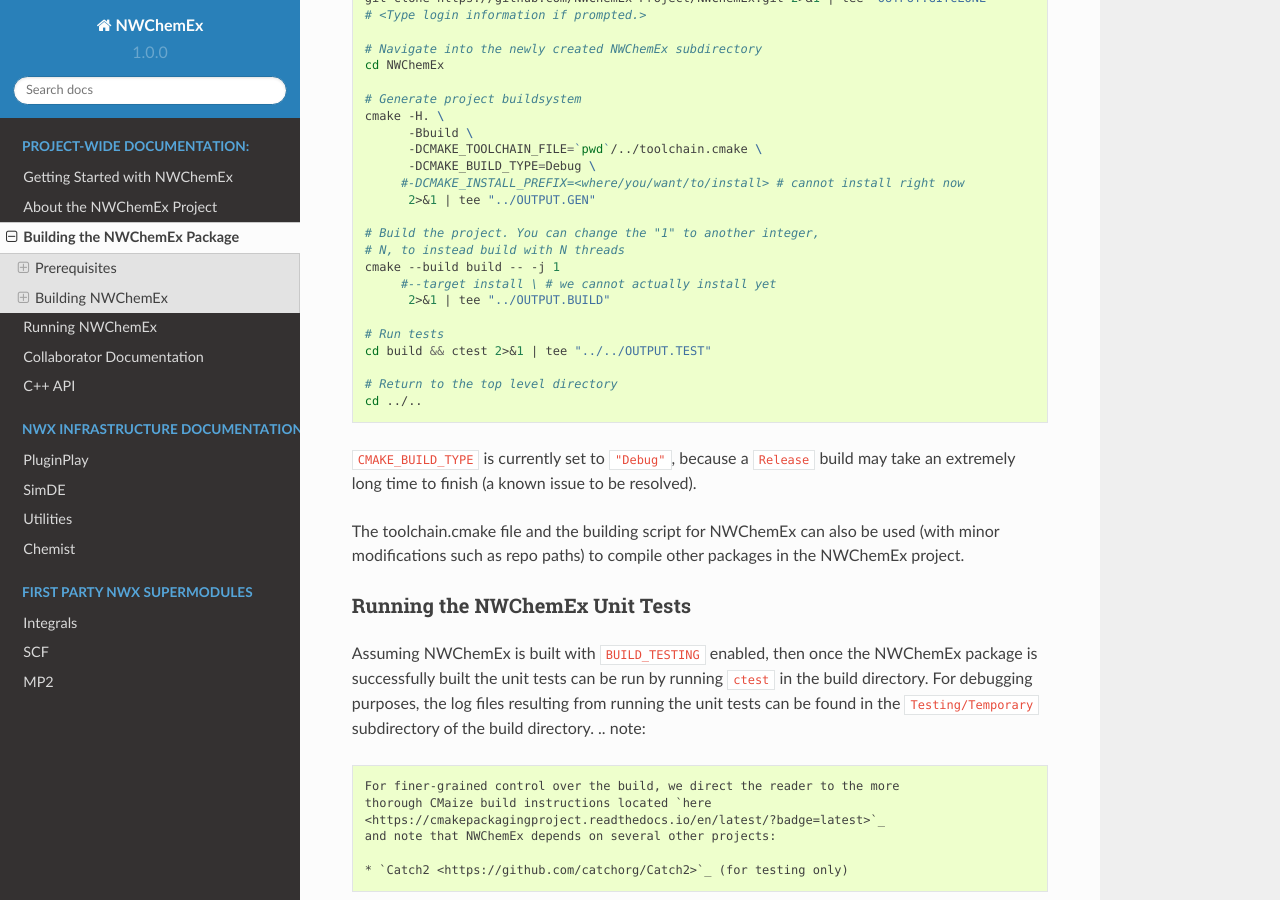
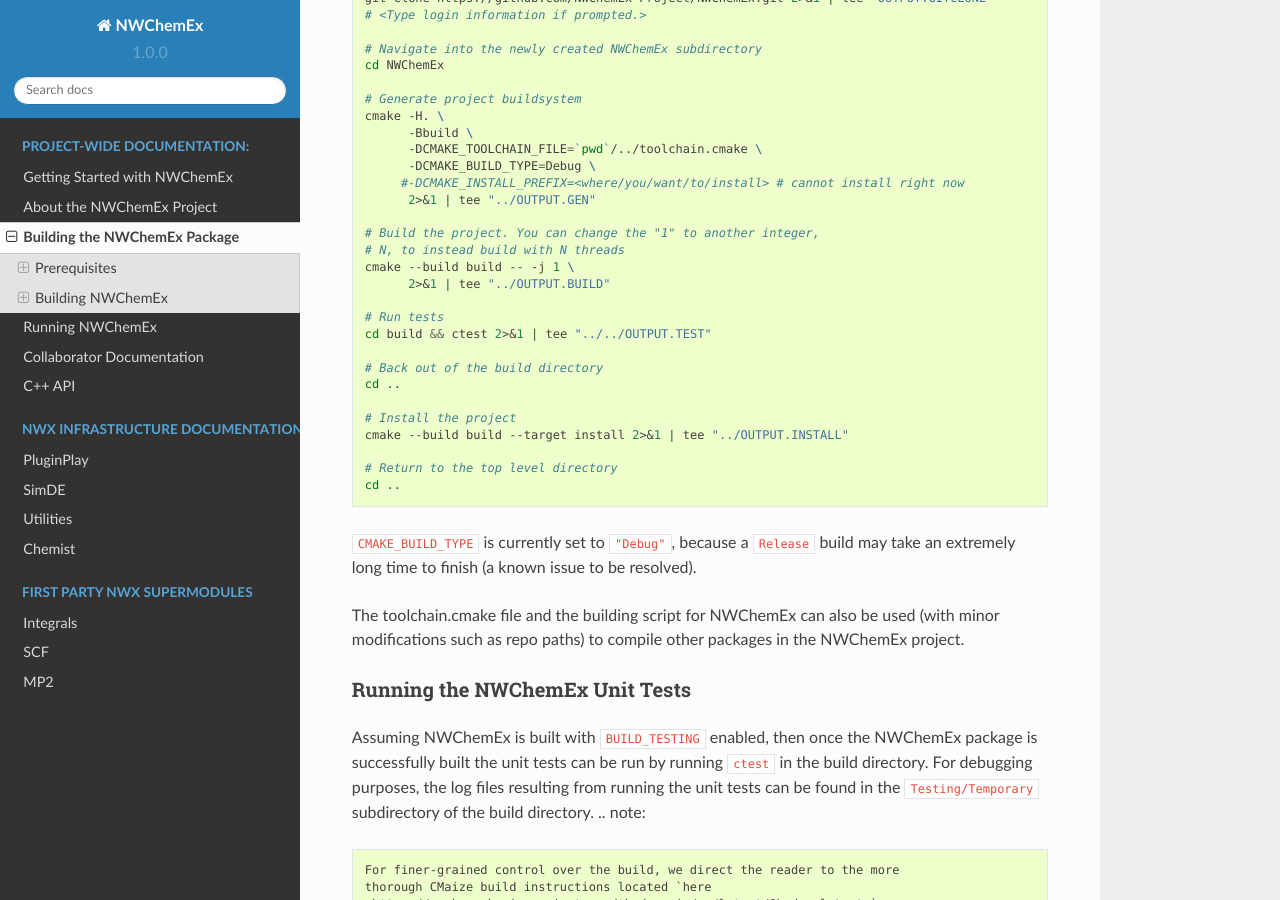
Before and after one commit to NWChemEx/NWChemEx, a Sphinx documentation site: the page built from docs/source/installation/building.rst, in a window 1280 px wide and 900 px high, scrolled down 3303 px. Built offline with Sphinx 7.4.7 and the Read the Docs theme 2.0.0, drawn with Linux system fonts in a browser that asks for light colours.

Commit message:
Update building.rst

```diff
--- a/docs/source/installation/building.rst
+++ b/docs/source/installation/building.rst
@@ -204,15 +204,20 @@
 
    # Build the project. You can change the "1" to another integer,
    # N, to instead build with N threads
-   cmake --build build -- -j 1
-        #--target install \ # we cannot actually install yet
+   cmake --build build -- -j 1 \
          2>&1 | tee "../OUTPUT.BUILD"
 
    # Run tests
    cd build && ctest 2>&1 | tee "../../OUTPUT.TEST"
 
+   # Back out of the build directory
+   cd ..
+
+   # Install the project
+   cmake --build build --target install 2>&1 | tee "../OUTPUT.INSTALL"
+
    # Return to the top level directory
-   cd ../..
+   cd ..
 
 ``CMAKE_BUILD_TYPE`` is currently set to ``"Debug"``, because a ``Release``
 build may take an extremely long time to finish (a known issue to be resolved).
```
